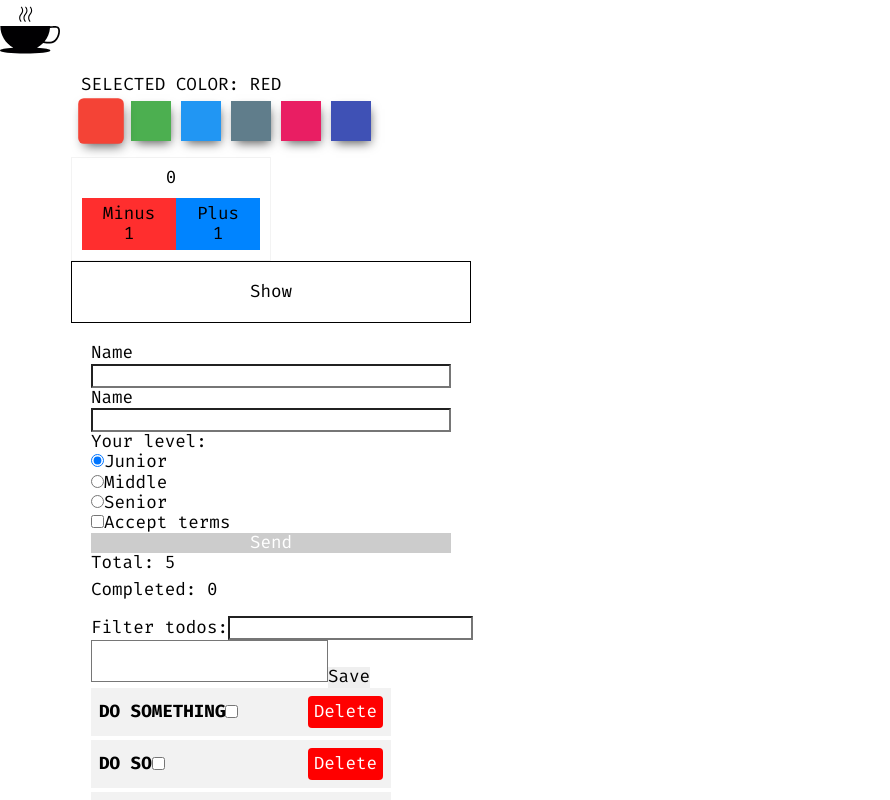
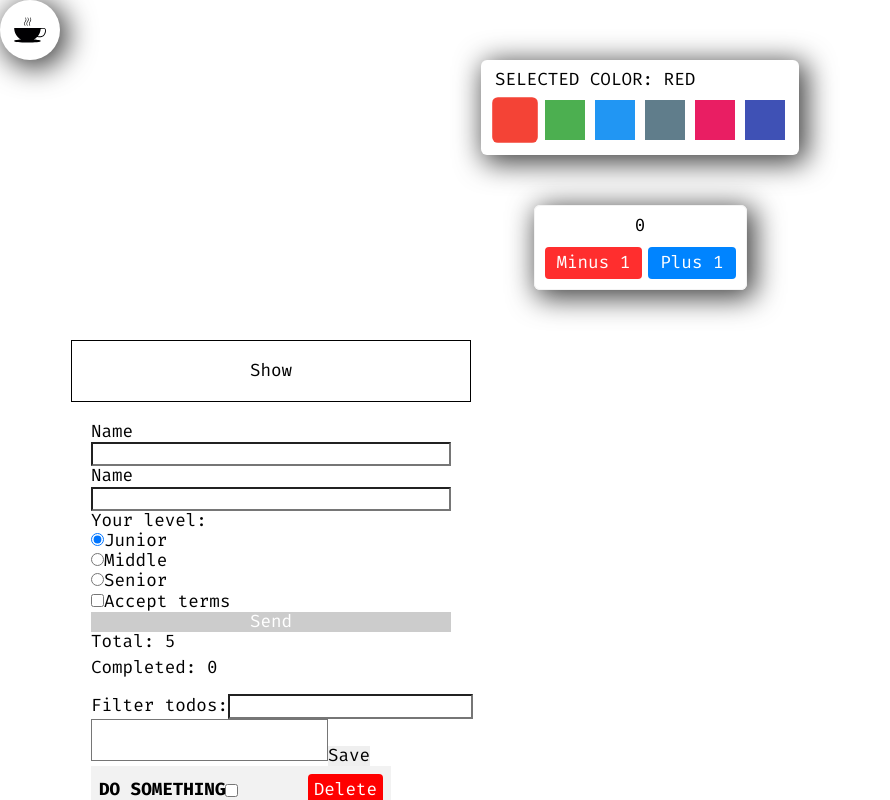
Before and after one commit to Inpulsgor/react-playground, a React (Create React App) app: page / in a window 1280 px wide. Shown: the top 800 px of the page, without its empty margins (0-890 px from the left). Built offline with nearby package versions, Linux system fonts and the light colour scheme.

Commit message:
counter & color picker styling update

```diff
--- a/src/App.tsx
+++ b/src/App.tsx
@@ -1,9 +1,9 @@
-import React from 'react';
+import React, { FC } from 'react';
 import { Layout } from './layout';
 import { Modal, ColorPicker, Counter, Dropdown, Todo } from './components';
 import { COLORS } from './components/ColorPicker/helpers';
 
-const App = () => {
+const App: FC = () => {
   return (
     <Layout>
       <Modal />
--- a/src/components/ColorPicker/styles.module.scss
+++ b/src/components/ColorPicker/styles.module.scss
@@ -1,12 +1,15 @@
 .colorList {
-  display: inline-block;
-  margin: 0;
-  padding: 10px;
+  display: block;
+  margin: 0 auto 50px;
+  padding: 10px 14px;
+  max-width: fit-content;
+  border-radius: 6px;
+  box-shadow: 5px 5px 28px 3px rgba(0, 0, 0, 0.75);
 }
 
 .label {
   display: block;
-  margin-bottom: 6px;
+  margin-bottom: 10px;
   text-transform: uppercase;
 }
 
@@ -14,7 +17,6 @@
   display: inline-block;
   width: 40px;
   height: 40px;
-  box-shadow: 2px 5px 10px -3px rgba(0, 0, 0, 0.66);
 
   &:not(:last-child) {
     margin-right: 10px;
--- a/src/components/Counter/styles.module.scss
+++ b/src/components/Counter/styles.module.scss
@@ -1,8 +1,13 @@
+@import 'scss/utils/variables.scss';
+
 .counter {
   display: block;
-  max-width: 200px;
+  margin: 0 auto 50px;
   padding: 10px;
+  max-width: fit-content;
+  border-radius: 6px;
   border: 1px solid #f3f3f3;
+  box-shadow: 5px 5px 28px 3px rgba(0, 0, 0, 0.75);
 }
 
 .value {
@@ -17,13 +22,16 @@
 }
 
 .btn {
+  border-radius: 4px;
   padding: 6px 12px;
+  color: $white;
 }
 
 .inc {
-  background-color: #0084ff;
+  background-color: $btnIncrement;
 }
 
 .dec {
-  background-color: #ff2e2e;
+  margin-right: 6px;
+  background-color: $btnDecrement;
 }
--- a/src/components/Logo/styles.module.scss
+++ b/src/components/Logo/styles.module.scss
@@ -1,5 +1,8 @@
 .logo {
-  display: inline-block;
+  display: block;
   width: 60px;
   height: 60px;
+  padding: 14px;
+  border-radius: 50%;
+  box-shadow: 5px 5px 28px 3px rgba(0, 0, 0, 0.749);
 }
--- a/src/components/Todo/index.tsx
+++ b/src/components/Todo/index.tsx
@@ -2,6 +2,10 @@ import React, { Component } from 'react';
 import shortid from 'shortid';
 import { TodoList, TodoEditor, TodoFilter, Form } from '../';
 import { IProps, IState } from './interface';
+import {
+  localStorageSave,
+  localStorageGet,
+} from '../../services/helpers/localStorage';
 import initialTodos from './todos.json';
 import styles from './styles.module.scss';
 
@@ -10,6 +14,17 @@ class Todo extends Component<IProps, IState> {
     todos: initialTodos,
     filter: '',
   };
+
+  componentDidMount() {
+    const todos = localStorageGet('todos');
+
+    if (todos?.length) this.setState({ todos: todos });
+  }
+
+  componentDidUpdate(prevProps, prevState) {
+    if (this.state.todos !== prevState.todos)
+      localStorageSave('todos', this.state.todos);
+  }
 
   handleAddTodo = message => {
     const todo = {
--- a/src/scss/utils/variables.scss
+++ b/src/scss/utils/variables.scss
@@ -8,12 +8,10 @@ $firaMono: 'Fira Mono', monospace;
  * COLORS
  */
 
+$white: #fff;
+$btnIncrement: #0084ff;
+$btnDecrement: #ff2e2e;
 $yellow: #eab809;
-$purple: #873f97;
-$blue: #7fbfe2;
-$red: #e05053;
-$grey: #6c6c73;
-$white: #fff;
 
 /*
  * TRANSITIONS
--- a/src/services/helpers/localStorage.ts
+++ b/src/services/helpers/localStorage.ts
@@ -1,5 +1,5 @@
 // Принимает ключ `key` по которому будет произведена выборка.
-export const load = key => {
+export const localStorageGet = key => {
   try {
     const serializedState = localStorage.getItem(key);
 
@@ -10,7 +10,7 @@ export const load = key => {
 };
 
 // Принимает ключ `key` и значение `value`.
-export const save = (key, value) => {
+export const localStorageSave = (key, value) => {
   try {
     const serializedState = JSON.stringify(value);
     localStorage.setItem(key, serializedState);
```
